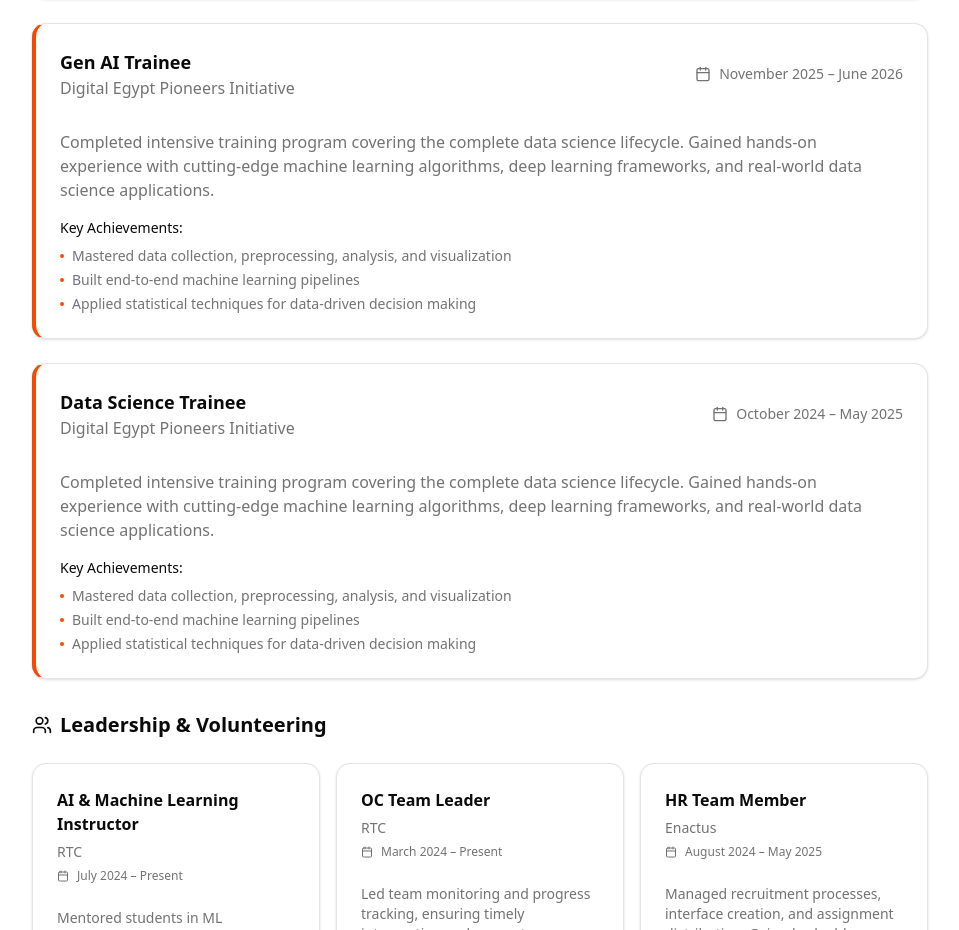
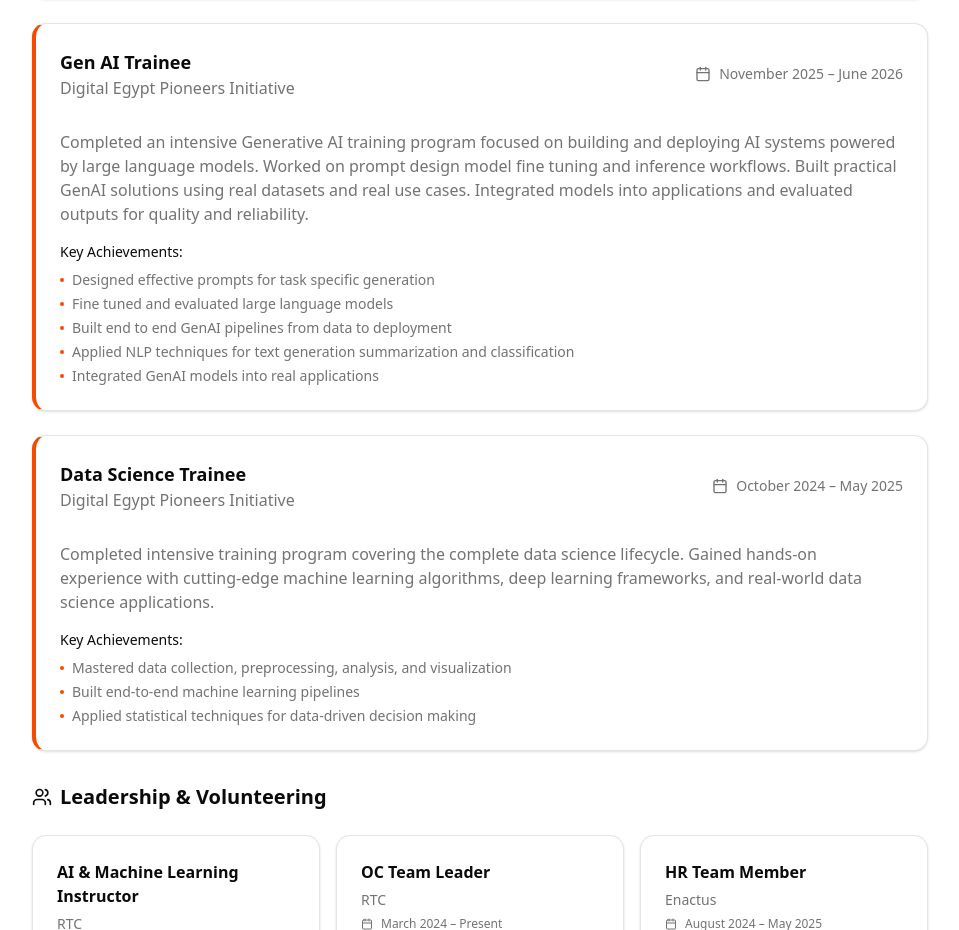
Before and after one commit to Mosapmohamd/mosap-abdelghany, a Next.js app: page / in a window 1280 px wide. Shown: the part 4885-5815 px from the top of the page, without its empty margins (160-1119 px from the left). Built offline with nearby package versions, Linux system fonts and the light colour scheme.

Commit message:
add Gen AI Training

```diff
--- a/src/app/page.tsx
+++ b/src/app/page.tsx
@@ -163,11 +163,13 @@ export default function Portfolio() {
       title: "Gen AI Trainee",
       company: "Digital Egypt Pioneers Initiative",
       period: "November 2025 – June 2026",
-      description: "Completed intensive training program covering the complete data science lifecycle. Gained hands-on experience with cutting-edge machine learning algorithms, deep learning frameworks, and real-world data science applications.",
+      description: "Completed an intensive Generative AI training program focused on building and deploying AI systems powered by large language models. Worked on prompt design model fine tuning and inference workflows. Built practical GenAI solutions using real datasets and real use cases. Integrated models into applications and evaluated outputs for quality and reliability.",
       achievements: [
-        "Mastered data collection, preprocessing, analysis, and visualization",
-        "Built end-to-end machine learning pipelines",
-        "Applied statistical techniques for data-driven decision making"
+        "Designed effective prompts for task specific generation",
+        "Fine tuned and evaluated large language models",
+        "Built end to end GenAI pipelines from data to deployment",
+        "Applied NLP techniques for text generation summarization and classification",
+        "Integrated GenAI models into real applications"
       ]
     },
     {
```
